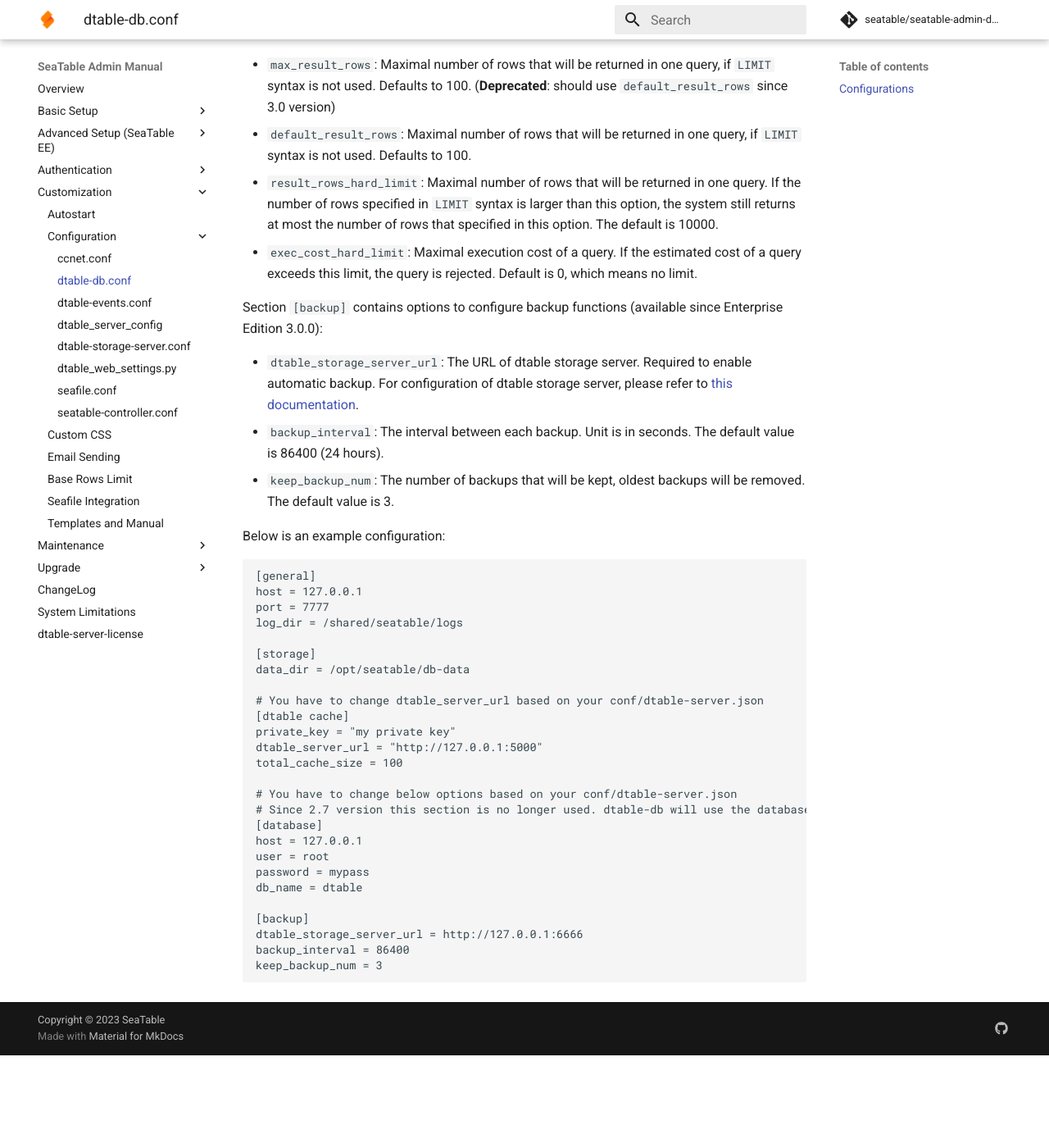
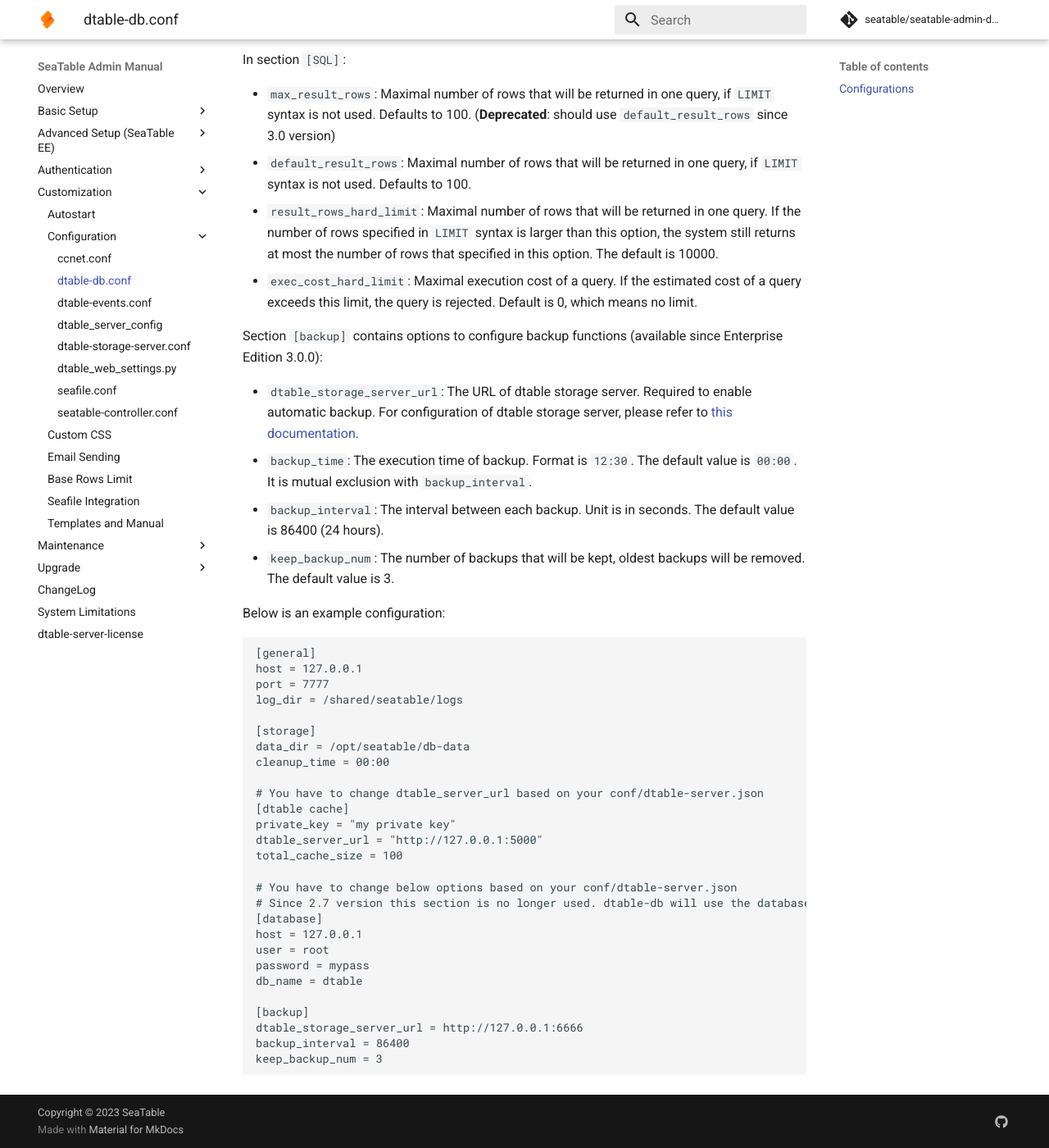
Before and after one commit to seatable/seatable-admin-docs, an MkDocs documentation site: the page built from manual/config/dtable_db_conf.md, in a window 1280 px wide and 1400 px high, scrolled down 1636 px. Shown: the whole window at 82% size. Built offline with MkDocs 1.6.1 and Material for MkDocs 9.7.7, drawn with Linux system fonts in a browser that asks for light colours; comment, search, counter and statistics services are not loaded; before the commit the page ends 2923 px from its top, so only the background shows below that; some of the changed text lies outside the part shown.

Commit message:
Update dtable_db_conf.md

```diff
--- a/manual/config/dtable_db_conf.md
+++ b/manual/config/dtable_db_conf.md
@@ -20,7 +20,7 @@
 In section `[storage]`:
 
 - `data_dir`: Location of the data directory. You must specify this option.
-
+- `cleanup_time`: The execution time of clean up deleted data. Format is `12:30`. The default value is `00:00`.
 Section `[dtable cache]` contains options for caching bases from dtable-server:
 
 - `private_key`: The same as `DTABLE_PRIVATE_KEY` in `dtable_web_settings.py`. You must specify this option if your version is before "Enterprise edition 3.5.5". If your version is newer than that, you don't need to specify it here. It'll be read from dtable_server_config.json.
@@ -47,6 +47,7 @@
 Section `[backup]` contains options to configure backup functions (available since Enterprise Edition 3.0.0):
 
 - `dtable_storage_server_url`: The URL of dtable storage server. Required to enable automatic backup. For configuration of dtable storage server, please refer to [this documentation](./dtable_storage_server_conf.md).
+- `backup_time`: The execution time of backup. Format is `12:30`. The default value is `00:00`. It is mutual exclusion with `backup_interval`.
 - `backup_interval`: The interval between each backup. Unit is in seconds. The default value is 86400 (24 hours).
 - `keep_backup_num`: The number of backups that will be kept, oldest backups will be removed. The default value is 3.
 
@@ -60,6 +61,7 @@
 
 [storage]
 data_dir = /opt/seatable/db-data
+cleanup_time = 00:00
 
 # You have to change dtable_server_url based on your conf/dtable-server.json
 [dtable cache]
```
